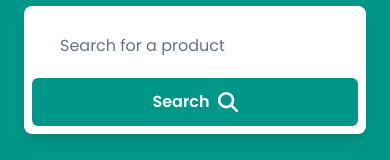
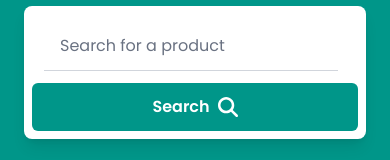
Before and after one commit to sayeedmunees/medsfinder, a React (Vite) app: page /all-products in a window 390 px wide. Shown: the part 330-490 px from the top of the page. Built offline with nearby package versions, Linux system fonts and the light colour scheme.

Commit message:
Product page search box design updated with seperation between input and button

```diff
--- a/src/user/pages/ProductsPage.jsx
+++ b/src/user/pages/ProductsPage.jsx
@@ -105,10 +105,11 @@ const ProductsPage = () => {
         </p>
         <div className="mt-16 md:mt-8 max-w-md mx-auto bg-white rounded-lg shadow-lg p-2 flex flex-col md:flex-row items-center space-x-2 group focus-within:outline-2 focus-within:outline-teal-300 focus-within:shadow-2xl">
           <input
-            className="w-full border-none pl-8 md:pl-1 outline-none bg-transparent text-gray-700 placeholder-gray-500 my-5 md:my-0"
+            className="w-full border-none pl-8 md:pl-1 outline-none bg-transparent text-gray-700 placeholder-gray-500 mt-5 md:my-0"
             placeholder="Search for a product"
             type="text"
           />
+          <div className="w-[90%] md:hidden border-t my-3 border-gray-300 "></div>
           <Link to={"/all-products"} className="w-full md:w-fit">
             <button className="bg-teal-600 hover:bg-teal-700 text-white font-semibold py-3 px-6 rounded-md flex justify-center items-center gap-2 w-full">
               Search
```
